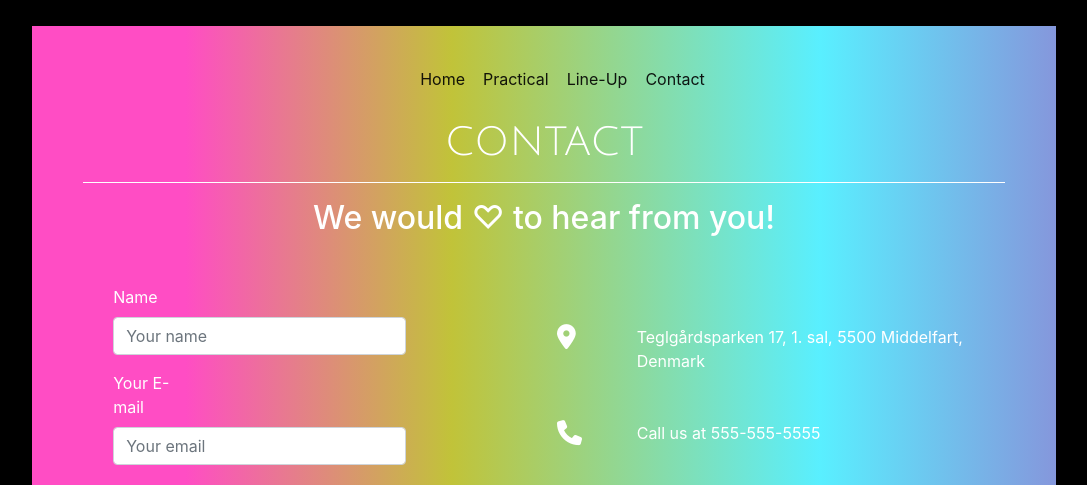
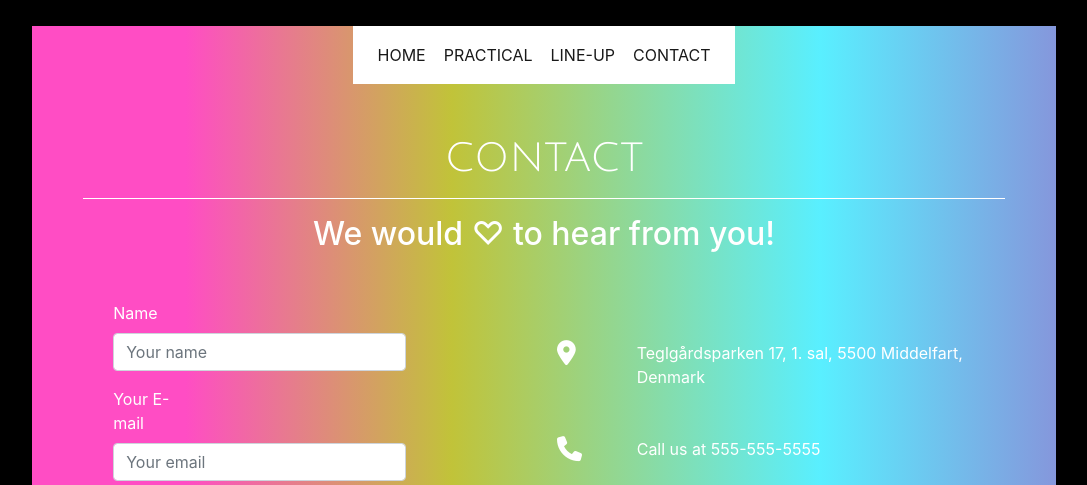
Before and after one commit to xandervdh/deaf-techno, a plain HTML site: page contact.html in a window 1280 px wide. Shown: the top 485 px of the page, without its empty margins (96-1183 px from the left). Drawn offline with nearby package versions, Linux system fonts and the light colour scheme.

Commit message:
added simple nav bar

```diff
--- a/contact.html
+++ b/contact.html
@@ -18,30 +18,28 @@
 <body>
 <div class="wrap">
     <header class="sticky-top">
-        <div class="container">
+        <div class="navi">
             <div class="row">
-                <div class="col-3">
-                </div>
-                <div class="col mt-4">
-                    <nav class="navbar navbar-expand-lg navbar-light ">
+                <div class="col">
+                    <nav class="navbar navbar-expand-lg navbar-light justify-content-center">
                         <button class="navbar-toggler" type="button" data-toggle="collapse"
                                 data-target="#navbarSupportedContent" aria-controls="navbarSupportedContent"
                                 aria-expanded="false" aria-label="Toggle navigation">
                             <span class="navbar-toggler-icon"></span>
                         </button>
                         <div class="collapse navbar-collapse" id="navbarSupportedContent">
-                            <ul class="navbar-nav mr-auto">
+                            <ul class="navbar-nav">
                                 <li class="nav-item">
-                                    <a class="nav-link btn dark active" href="#">Home</a>
+                                    <a class="nav-link btn dark active" href="index.html">HOME</a>
                                 </li>
                                 <li class="nav-item">
-                                    <a class="nav-link btn dark active" href="#">Practical</a>
+                                    <a class="nav-link btn dark active" href="practical.html">PRACTICAL</a>
                                 </li>
                                 <li class="nav-item">
-                                    <a class="nav-link btn dark active" href="#!">Line-Up</a>
+                                    <a class="nav-link btn dark active" href="#!">LINE-UP</a>
                                 </li>
                                 <li class="nav-item">
-                                    <a class="nav-link btn dark active" href="#!">Contact</a>
+                                    <a class="nav-link btn dark active" href="contact.html">CONTACT</a>
                                 </li>
                             </ul>
                         </div>
--- a/style.scss
+++ b/style.scss
@@ -20,25 +20,26 @@ body {
   color: white;
 }
 
-//header
-header {
-  width: 80%;
-  margin: 0 auto;
-  margin-bottom: 10px;
-  border-radius: 10px;
+//Headers
+.heading {
+  text-align: center;
 
+  h1 {
+    font-family: 'Julius Sans One', sans-serif;
+
+  }
 }
 
-header .container {
-  width: 80%;
-  margin: 0 auto;
+//Nav BAR
+.navbar {
+  background-color: white;
+  display: inline-block;
 }
 
-
-nav {
-  float: center;
-  display: inline-block;
-
+.navi {
+  margin-bottom: 50px;
+  display: flex;
+  justify-content: center;
 }
 
 .nav-link {
@@ -52,9 +53,10 @@ nav {
   left: 25%;
   right: 25%;
   bottom: 0;
-  border: 1px solid white;
+  border: 1px solid black;
 }
 
+//contact form
 .contact {
   max-width: 90%;
   margin: auto;
@@ -71,15 +73,6 @@ hr {
   border: none;
 }
 
-//Headers
-.heading {
-  text-align: center;
-
-  h1 {
-    font-family: 'Julius Sans One', sans-serif;
-
-  }
-}
 
 //social icons on contact from
 .social {
```
Also changed, not shown: style.css, 1 other file.
